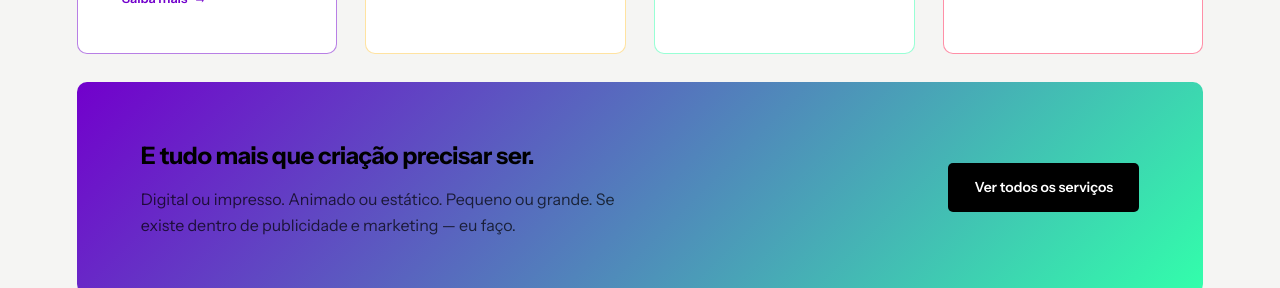
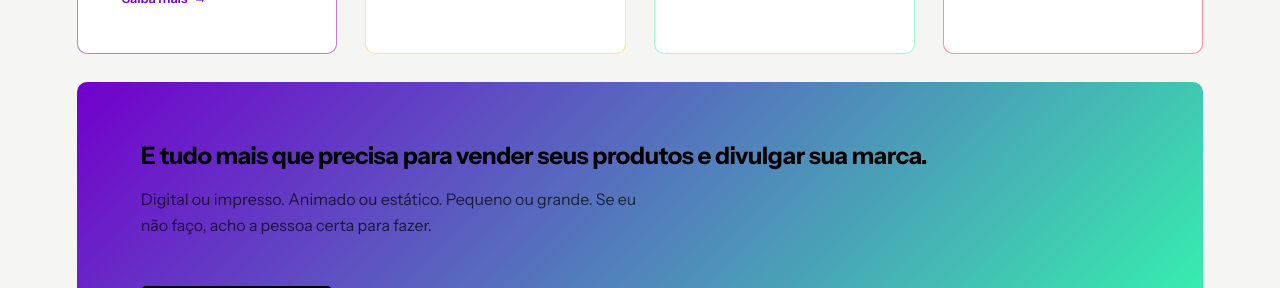
Before and after one commit to Antonio-Dode/studiodode, a Next.js app: page / in a window 1280 px wide. Shown: the part 1880-2168 px from the top of the page. Built offline with nearby package versions, Linux system fonts and the light colour scheme.

Commit message:
fix(home): update umbrella box copy
Co-Authored-By: Claude Sonnet 4.6 <noreply@anthropic.com>

```diff
--- a/app/page.tsx
+++ b/app/page.tsx
@@ -107,10 +107,10 @@ export default function Home() {
           <div className="rev" style={{ background: "var(--aurora)", borderRadius: "var(--r-box)", padding: "56px 64px", display: "flex", alignItems: "center", justifyContent: "space-between", gap: "48px", flexWrap: "wrap" }}>
             <div>
               <h3 style={{ fontSize: "24px", fontWeight: 700, letterSpacing: "-0.02em", color: "#000", marginBottom: "12px" }}>
-                E tudo mais que criação precisar ser.
+                E tudo mais que precisa para vender seus produtos e divulgar sua marca.
               </h3>
               <p style={{ fontSize: "16px", color: "rgba(0,0,0,0.7)", maxWidth: "500px", lineHeight: 1.65 }}>
-                Digital ou impresso. Animado ou estático. Pequeno ou grande. Se existe dentro de publicidade e marketing — eu faço.
+                Digital ou impresso. Animado ou estático. Pequeno ou grande. Se eu não faço, acho a pessoa certa para fazer.
               </p>
             </div>
             <Link href="/o-que-eu-faco" className="btn btn-dark" style={{ flexShrink: 0 }}>Ver todos os serviços</Link>
```
